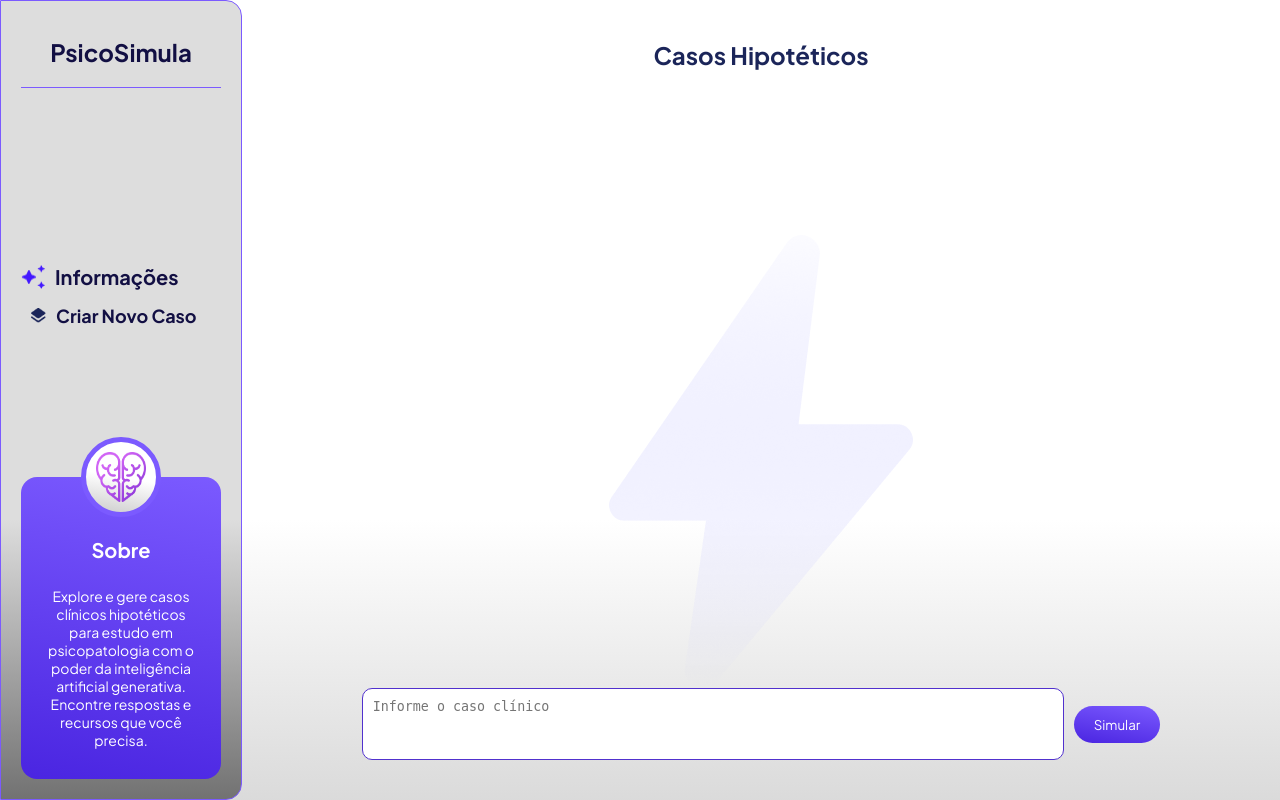
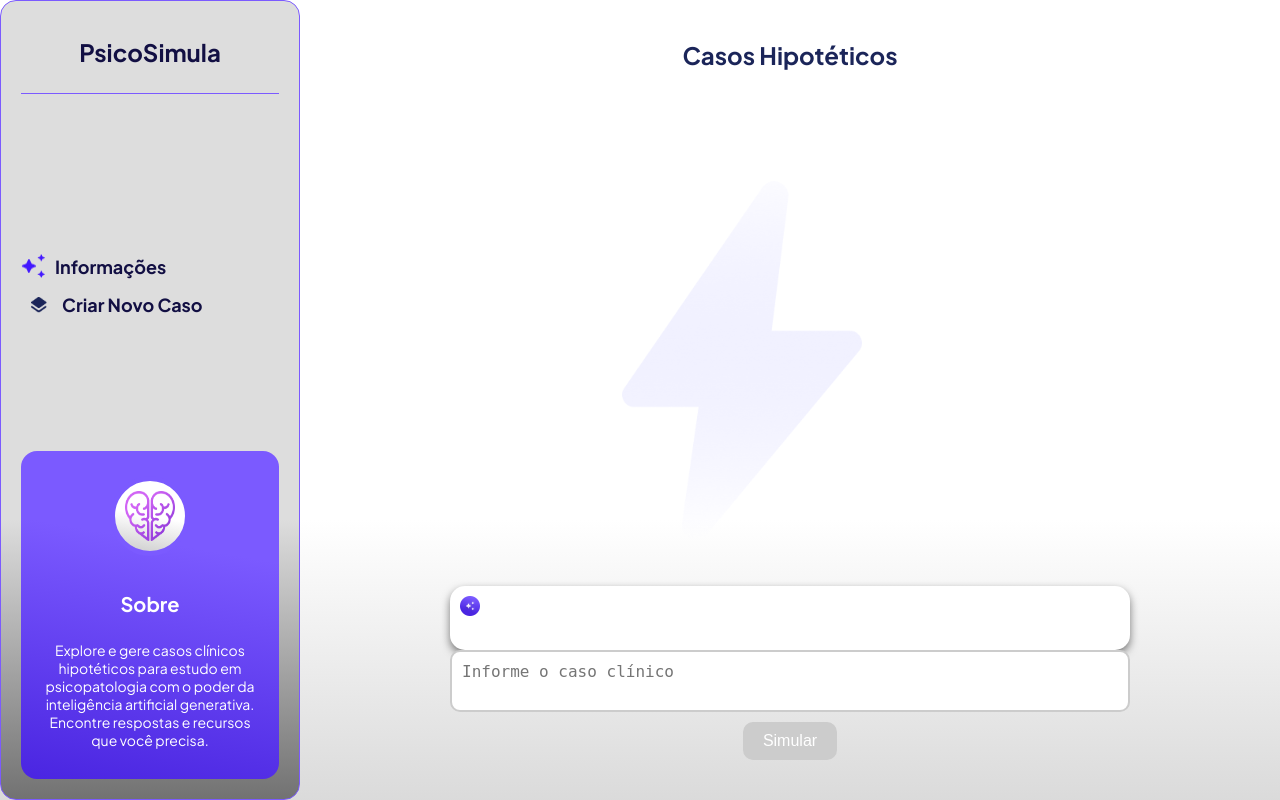
Before and after one commit to HadesKerbecs/TCC, a Django app: page /ferramentaweb/ in a window 1280 px wide. Run offline with Django 5.2, Linux system fonts and the light colour scheme.

Commit message:
Commit16

```diff
--- a/tcc/ferramentaweb/static/ferramentasweb/styles.css
+++ b/tcc/ferramentaweb/static/ferramentasweb/styles.css
@@ -1,35 +1,37 @@
 /* Estilos gerais */
-body { /* Corpo da página */
+body {
     margin: 0;
     font-family: 'Plus Jakarta Sans', Arial, sans-serif;
     height: 100vh;
+    min-height: 100vh; /* Garante que o fundo cubra toda a tela e além, se necessário */
     background: linear-gradient(to bottom, #ffffff 65%, #727272 200%);
+    background-repeat: no-repeat;
     display: flex;
+    flex-direction: column;
 }
 
-.container { /* Organizar o espaçamento */
+.container {
     display: flex;
+    flex-direction: row;
     width: 100%;
+    height: 100%;
 }
 
-.sidebar { /* Container lateral */
+.sidebar {
     background: linear-gradient(to bottom, #dddddd 65%, #727272 100%);
-    border: 1px solid #7B5AFF; /* Definindo a borda */
-    background-repeat:no-repeat;
-    /*background-repeat:no-repeat;*/
-    border-top-right-radius: 16px;
-    border-bottom-right-radius: 16px;
+    border: 1px solid #7B5AFF;
+    border-radius: 16px;
     padding: 20px;
-    width: 25vh;
-    max-width: 300px;
+    width: 300px;
+    box-sizing: border-box;
     display: flex;
     flex-direction: column;
     justify-content: space-between;
-    position: relative;
-    z-index: 1;
+    height: 100%;
+    overflow: hidden; /* Garante que nada ultrapasse o limite da sidebar */
 }
 
-.sidebar h1 { /* Título PsicoSimula */
+.sidebar h1 {
     color: #120F43;
     font-size: 24px;
     text-align: center;
@@ -39,94 +41,92 @@ body { /* Corpo da página */
     font-weight: bold;
 }
 
-.menu-item { /* Item do menu com ícone */
+.menu-item {
     display: flex;
     align-items: center;
     margin: 10px 0;
 }
 
-.menu-item img { /* Estilo da imagem do ícone */
+.menu-item2 {
+    display: flex;
+    align-items: center;
+    margin: 15px 0 0 10px;
+}
+
+.menu-item img {
     width: 24px;
     height: 24px;
     margin-right: 10px;
 }
 
-.menu-item2 { /* Item do menu com ícone */
-    display: flex;
-    align-items: center;
-    margin: 15px 0 0 10px;
+.menu-item2 img {
+    width: 16px;
+    height: 16px;
+    margin-right: 15px;
 }
 
-.menu-item2 img { /* Estilo da imagem do ícone */
-    width: 15px;
-    height: 15px;
-    margin-right: 10px;
-}
-
-.menu h2 { /* Informações */
-    color: #120F43;
-    font-size: 20px;
-    margin: 0;
-}
-
-.menu2 h2 { /* Criar Novo Caso */
+.menu h2, .menu2 h2 {
     color: #120F43;
     font-size: 18px;
     margin: 0;
 }
 
-.menu-link { /* Link do menu */
+.menu-link {
     text-decoration: none;
     color: #120F43;
-    cursor: pointer; /* Garante que o cursor de link apareça */
+    cursor: pointer;
 }
 
-.menu-link:hover { /* Efeito de hover no link do menu */
+.menu-link:hover {
     color: #553fd6;
 }
 
-.about { /* Seção Sobre */
-    background: linear-gradient(190deg, #7B5AFF, #4A25E1);
+.about {
+    background: linear-gradient(190deg, #7B5AFF 30%, #4A25E1);
     color: white;
-    background-repeat: no-repeat;
     padding: 60px 20px 30px 20px;
+    height: auto;
     border-radius: 16px;
     text-align: center;
     position: relative;
+    max-width: 100%;
+    box-sizing: border-box;
+    margin: 0 auto;
+    overflow: hidden; /* Garante que o conteúdo não ultrapasse o limite */
 }
 
-.about .circle { /* Estilo para o círculo */
-    position: absolute;
-    top: -40px;
+.about .circle {
+    position: relative;
+    top: -35px;
     left: 50%;
     transform: translateX(-50%);
     width: 70px;
     height: 70px;
     border-radius: 50%;
     background: linear-gradient(190deg, white 50%, #CCCCCC 100%);
-    background-repeat: no-repeat;
     border: 5px solid #7B5AFF;
     display: flex;
     align-items: center;
     justify-content: center;
 }
 
-.about .circle img { /* Imagem no círculo */
+
+.about .circle img {
     width: 50px;
     height: 50px;
 }
 
-.about h3 { /* Título da seção Sobre */
+.about h3 {
     margin: 0 0 10px 0;
     font-size: 20px;
 }
 
-.about p { /* Texto da seção Sobre */
+.about p {
     margin: 25px 0 0 0;
     font-size: 14px;
 }
 
-.main-content { /* Espaço de escrever o texto */
+.main-content {
     flex: 1;
     display: flex;
     flex-direction: column;
@@ -134,60 +134,64 @@ body { /* Corpo da página */
     justify-content: center;
     background-color: transparent;
     padding: 20px;
-    position: relative;
-    z-index: 2;
+    box-sizing: border-box;
 }
 
-.main-content h2 { /* Título Casos Hipotéticos */
+.main-content h2 {
     color: #1B2559;
     font-size: 24px;
     font-weight: bold;
     margin-bottom: auto;
 }
 
-.input-container { /* Container do input e botão */
+.input-container {
     display: flex;
+    flex-direction: column;
     align-items: center;
     justify-content: center;
     margin-top: auto;
     margin-bottom: 20px;
-    position: relative;
-    z-index: 3;
+    width: 100%;
 }
 
-.input-container textarea { /* Campo de texto */
+.input-container textarea {
     width: 100%;
-    max-width: 100%;
-    width: 680px;
+    max-width: 680px;
     padding: 10px;
     border: 2px solid #CCCCCC;
     border-radius: 10px;
-    margin-right: 10px;
+    font-size: 16px;
     resize: none;
-    min-height: 50px;
-    max-height: 200px;
-    border: 1px solid #5131ce;
+    box-sizing: border-box;
 }
 
 .button-container {
     display: flex;
-    align-items: center;
+    justify-content: center;
+    width: 100%;
+    max-width: 680px;
+    padding: 10px 0 0 0;
 }
 
-.button-container button { /* Botão Simular */
-    padding: 10px 20px;
+.button-container button {
     background: linear-gradient(190deg, #7B5AFF, #4A25E1);
-    background-repeat: no-repeat;
     color: white;
     border: none;
-    border-radius: 45px;
+    border-radius: 10px;
+    padding: 10px 20px;
+    font-size: 16px;
     cursor: pointer;
-    font-family: 'Plus Jakarta Sans', Arial, sans-serif;
     transition: background-color 0.3s ease;
-    position: relative;
-    z-index: 4;
 }
 
+.button-container button:disabled {
+    background: #CCCCCC;
+    cursor: not-allowed;
+}
+
+.button-container button:not(:disabled):hover {
+    background-color: #553fd6;
+}
 
 .button-container button:hover { /* Efeito ao passar o mouse no botão */
     background: linear-gradient(190deg, #917eff, #553fd6);
@@ -198,109 +202,149 @@ body { /* Corpo da página */
     background: linear-gradient(190deg, #553fd6, #281880);
 }
 
+.chat-container {
+    display: flex;
+    flex-direction: column;
+    align-items: center;
+    width: 100%;
+    max-width: 680px;
+}
+
+#chat-box {
+    display: flex;
+    flex-direction: column;
+    align-items: flex-start;
+    justify-content: flex-start;
+    width: 100%;
+    max-height: 650px;
+    overflow-y: auto;
+    border-radius: 15px;
+    box-shadow: 0 4px 8px rgba(0, 0, 0, 0.5);
+    background-color: white;
+    padding: 20px;
+    margin-top: 30px;
+    box-sizing: border-box;
+}
+
+.result-image {
+    width: 20px;
+    height: 20px;
+    position: relative;
+    top: -10px;
+    left: calc(50% - 20px);
+}
+
+.message {
+    width: 100%;
+    padding: 10px;
+    margin: 5px 0;
+    border-radius: 8px;
+    box-sizing: border-box;
+}
+
+.user {
+    align-self: flex-end;
+    background-color: #E0E0E0;
+}
+
+.bot {
+    align-self: flex-start;
+    background-color: #D0E0FF;
+}
+
 .hidden {
     display: none;
 }
 
-.chat-container { /* Container para mensagens de chat */
-    width: 100%;
-    display: flex;
-    flex-direction: column;
-    align-items: center;
-    position: relative;
-}
-
-#chat-box { /* Caixa de mensagens */
-    width: 70%;
-    height: 60vh;
-    overflow-y: auto;
-    background: white;
-    padding: 20px;
-    border-radius: 10px;
-    box-shadow: 0 4px 8px rgba(0, 0, 0, 0.5);
-    margin-bottom: 20px;
-    position: relative;
-}
-
-.message { /* Estilo geral para mensagens */
-    padding: 10px;
-    border-radius: 5px;
-    margin-bottom: 10px;
-    max-width: 80%;
-    word-wrap: break-word;
-}
-
-.message.user { /* Mensagem do usuário */
-    background-color: #7B5AFF;
-    color: white;
-    align-self: flex-end;
-    font-size: 16px;
-    /*padding: 15px;  /*Aumenta o espaçamento interno */
-    max-width: 100%;
-}
-
-.message.bot { /* Mensagem do sistema */
-    background-color: #f1f1f1;
-    color: #333;
-    align-self: flex-start;
-    font-size: 16px;
-    max-width: 100%;
-}
-
-.result-image { /* Icone do Resultado */
-    max-width: 25px;
+#raio-image {
+    position: absolute;
+    top: 45%;
+    left: 58%;
+    transform: translate(-50%, -50%);
+    width: 30vh;
     height: auto;
 }
 
-@media (max-width: 768px) { /* Responsividade */
-    .container { /* Ajuste de layout para dispositivos menores */
+/* Responsividade */
+@media (max-width: 600px) {
+    .container {
         flex-direction: column;
     }
 
-    .sidebar { /* Ajuste de layout para dispositivos menores */
+    .sidebar {
         width: 100%;
-        max-width: none;
-        padding: 10px;
-    }
-
-    .sidebar h1 {
-        font-size: 16px; /* Ajusta o tamanho da fonte do título em telas menores */
-    }
-
-    .sidebar .about {
-        padding: 40px 10px; /* Ajusta o padding da seção Sobre em telas menores */
-    }
-
-    .sidebar .menu-item, .sidebar .menu-item2 {
-        flex-direction: column; /* Ajusta a direção dos itens do menu para coluna em telas menores */
-        align-items: flex-start;
+        margin-bottom: 20px;
+        padding: 10px; /* Ajusta o padding em telas menores */
     }
 
     .main-content {
         padding: 10px;
     }
 
-    .input-container { /* Ajuste de layout para dispositivos menores */
-        flex-direction: column;
-        align-items: center;
-        justify-content: center;
-        position: relative;
-        z-index: 3;
+    .input-container textarea,
+    .button-container {
+        width: 100%;
+        max-width: 100%;
     }
 
-    .input-container textarea {
-        width: 100%;
-        margin-right: 0;
-        margin-bottom: 10px;
+    .chat-container {
+        max-width: 100%;
     }
 
-    #chat-box { /* Ajuste para caixa de mensagens em dispositivos menores */
-        height: 40vh;
+    #raio-image {
+        width: 20vh; /* Ajusta o tamanho da imagem em telas menores */
+    }
+}
+
+@media (max-width: 768px) {
+    .about {
+        padding: 40px 10px; /* Ajusta o padding da seção Sobre */
+        text-align: center; /* Centraliza o conteúdo */
     }
 
-    #result-box { /* Ajuste para caixa de resultado em dispositivos menores */
-        width: 90%;
-        max-height: 80%;
-        top: 5%;
+    .about .circle {
+        width: 60px; /* Ajusta o tamanho do círculo */
+        height: 60px;
+        top: -30px; /* Ajusta a posição do círculo */
+    }
+
+    .about .circle img {
+        width: 40px; /* Ajusta o tamanho da imagem no círculo */
+    }
+
+    .about h3 {
+        font-size: 18px; /* Ajusta o tamanho da fonte do título */
+    }
+
+    .about p {
+        font-size: 12px; /* Ajusta o tamanho da fonte do texto */
     }
 }
+
+@media (max-width: 480px) {
+    .about {
+        padding: 30px 5px; /* Ajusta o padding da seção Sobre */
+    }
+
+    .about .circle {
+        width: 50px; /* Ajusta o tamanho do círculo */
+        height: 50px;
+        top: -25px; /* Ajusta a posição do círculo */
+    }
+
+    .about .circle img {
+        width: 35px; /* Ajusta o tamanho da imagem no círculo */
+    }
+
+    .about h3 {
+        font-size: 16px; /* Ajusta o tamanho da fonte do título */
+    }
+
+    .about p {
+        font-size: 10px; /* Ajusta o tamanho da fonte do texto */
+    }
+
+    .main-content h2 {
+        font-size: 18px; /* Reduzir ainda mais o tamanho da fonte em telas muito pequenas */
+    }
+}
```
